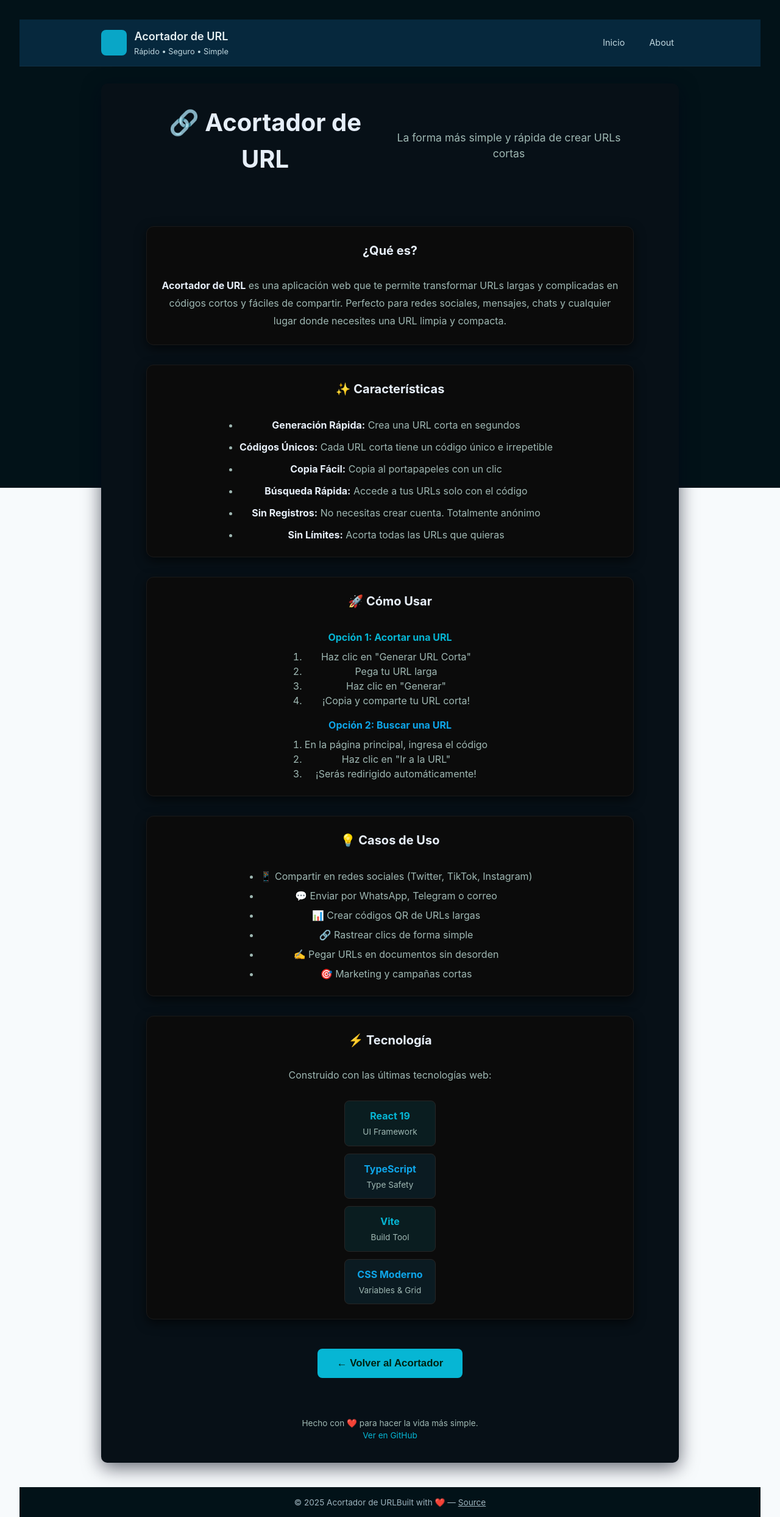
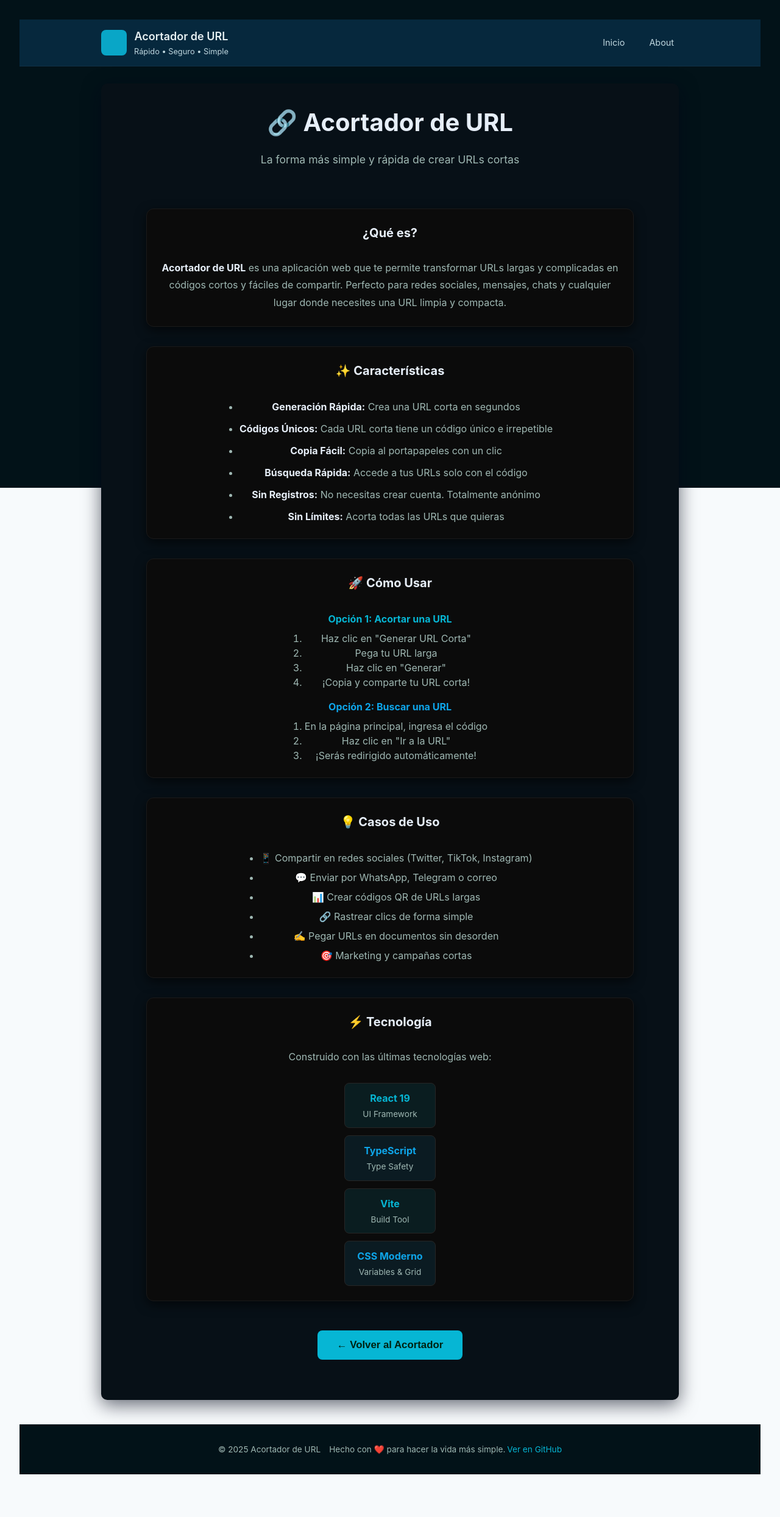
Before and after one commit to SantiPerez17/Proyecto_Acortador_URL, a React (Vite) app: page /about in a window 1280 px wide. Shown: the whole page at 61% size. After the commit the page ends 2418 px from the top, so only its background shows below. Built offline with nearby package versions, Linux system fonts and the light colour scheme.

Commit message:
refactor: improve layout structure and enhance footer styling in Layout component

```diff
--- a/src/Components/About.tsx
+++ b/src/Components/About.tsx
@@ -5,17 +5,15 @@ export const About = () => {
 
   return (
     <div style={{ maxWidth: 800, margin: '0 auto' }}>
-      {/* Header */}
-      <section style={{ marginBottom: 48, textAlign: 'center' }}>
+      <section style={{ marginBottom: 48, textAlign: 'center', display:'grid' }}>
         <h1 style={{ fontSize: '2.5rem', margin: '0 0 16px 0', color: 'var(--text-primary)' }}>
           🔗 Acortador de URL
         </h1>
-        <p style={{ fontSize: '1.1rem', color: 'var(--text-secondary)', margin: 0 }}>
+        <p style={{ fontSize: '1.1rem', color: 'var(--text-secondary)', margin: 2 }}>
           La forma más simple y rápida de crear URLs cortas
         </p>
       </section>
 
-      {/* Descripción */}
       <section className="card" style={{ marginBottom: 32 }}>
         <h2 style={{ margin: '0 0 12px 0', fontSize: '1.25rem' }}>¿Qué es?</h2>
         <p style={{ margin: 0, lineHeight: 1.8, color: 'var(--text-secondary)' }}>
@@ -25,7 +23,6 @@ export const About = () => {
         </p>
       </section>
 
-      {/* Características */}
       <section className="card" style={{ marginBottom: 32 }}>
         <h2 style={{ margin: '0 0 16px 0', fontSize: '1.25rem' }}>✨ Características</h2>
         <ul style={{ margin: 0, paddingLeft: 20, color: 'var(--text-secondary)' }}>
@@ -50,7 +47,6 @@ export const About = () => {
         </ul>
       </section>
 
-      {/* Cómo usar */}
       <section className="card" style={{ marginBottom: 32 }}>
         <h2 style={{ margin: '0 0 16px 0', fontSize: '1.25rem' }}>🚀 Cómo Usar</h2>
         <div style={{ display: 'grid', gap: 16, color: 'var(--text-secondary)' }}>
@@ -74,7 +70,6 @@ export const About = () => {
         </div>
       </section>
 
-      {/* Casos de uso */}
       <section className="card" style={{ marginBottom: 32 }}>
         <h2 style={{ margin: '0 0 16px 0', fontSize: '1.25rem' }}>💡 Casos de Uso</h2>
         <ul style={{ margin: 0, paddingLeft: 20, color: 'var(--text-secondary)' }}>
@@ -87,7 +82,6 @@ export const About = () => {
         </ul>
       </section>
 
-      {/* Tecnología */}
       <section className="card" style={{ marginBottom: 32 }}>
         <h2 style={{ margin: '0 0 12px 0', fontSize: '1.25rem' }}>⚡ Tecnología</h2>
         <p style={{ margin: '0 0 12px 0', lineHeight: 1.8, color: 'var(--text-secondary)' }}>
@@ -113,7 +107,6 @@ export const About = () => {
         </div>
       </section>
 
-      {/* CTA */}
       <section style={{ textAlign: 'center', marginBottom: 32 }}>
         <button
           onClick={() => navigate('/')}
@@ -124,16 +117,7 @@ export const About = () => {
         </button>
       </section>
 
-      {/* Footer pequeño */}
-      <section style={{ textAlign: 'center', color: 'var(--text-secondary)', fontSize: '0.85rem' }}>
-        <p>
-          Hecho con ❤️ para hacer la vida más simple.
-          <br />
-          <a href="https://github.com/SantiPerez17/Proyecto_Acortador_URL" style={{ color: 'var(--cyan)', textDecoration: 'none' }}>
-            Ver en GitHub
-          </a>
-        </p>
-      </section>
+
     </div>
   );
 };
--- a/src/Components/Layout.tsx
+++ b/src/Components/Layout.tsx
@@ -26,10 +26,15 @@ export const Layout = () => {
             </main>
 
             <footer>
-        <div style={{ display: 'flex', justifyContent: 'space-between', alignItems: 'center' }}>
+                <section style={{ textAlign: 'center', color: 'var(--text-secondary)', fontSize: '0.85rem', display:'flex', gap:2 }}>
                     <small>© {new Date().getFullYear()} Acortador de URL</small>
-          <small>Built with ❤️ — <a href="https://github.com/SantiPerez17/Proyecto_Acortador_URL">Source</a></small>
-        </div>
+                    <p style={{ marginLeft: 12, display:'flex', gap:3 }}>
+                        Hecho con ❤️ para hacer la vida más simple.
+                        <a href="https://github.com/SantiPerez17/Proyecto_Acortador_URL" style={{ color: 'var(--cyan)', textDecoration: 'none' }}>
+                            Ver en GitHub
+                        </a>
+                    </p>
+                </section>
             </footer>
         </>
     );
```
Lines whose indentation alone changed are shown as unchanged.
